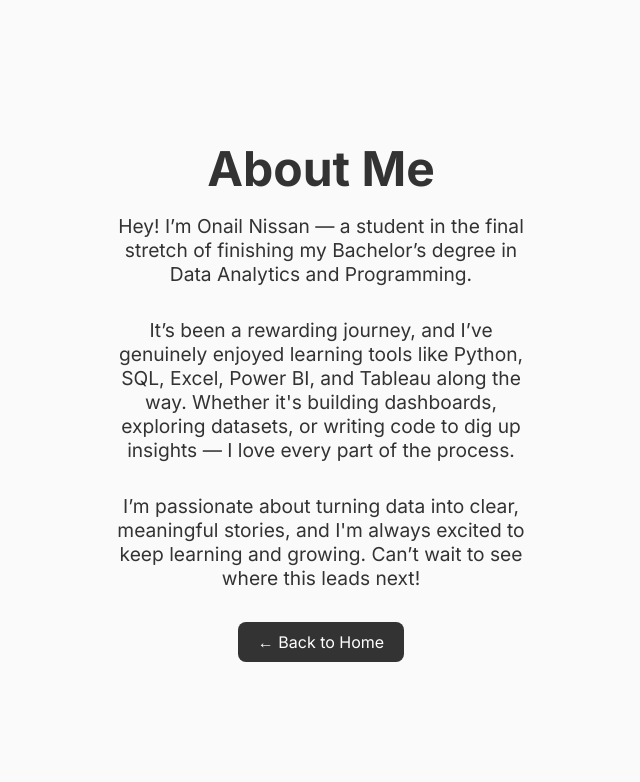
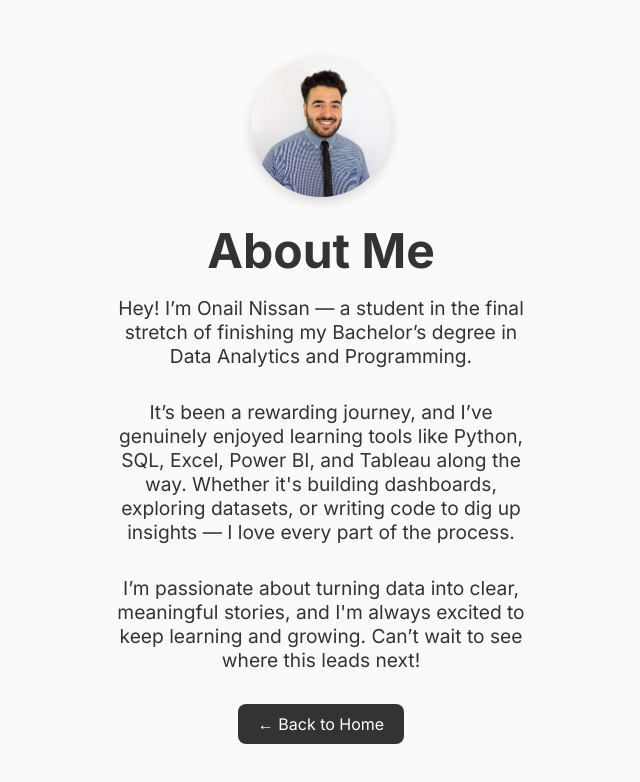
Before and after one commit to onailn/Onail-Nissan-Portfolio, a plain HTML site: page about.html in a window 1280 px wide. Shown: the whole page, without its empty margins (319-959 px from the left). Drawn offline with Linux system fonts and the light colour scheme.

Commit message:
Update about.html

```diff
--- a/about.html
+++ b/about.html
@@ -9,6 +9,7 @@
 </head>
 <body>
   <div class="container">
+    <img src="profile.jpg" alt="Photo of Onail Nissan" class="profile-photo" />
     <h1>About Me</h1>
     <p>Hey! I’m Onail Nissan — a student in the final stretch of finishing my Bachelor’s degree in Data Analytics and Programming.</p>
     <p>It’s been a rewarding journey, and I’ve genuinely enjoyed learning tools like Python, SQL, Excel, Power BI, and Tableau along the way. Whether it's building dashboards, exploring datasets, or writing code to dig up insights — I love every part of the process.</p>
```
